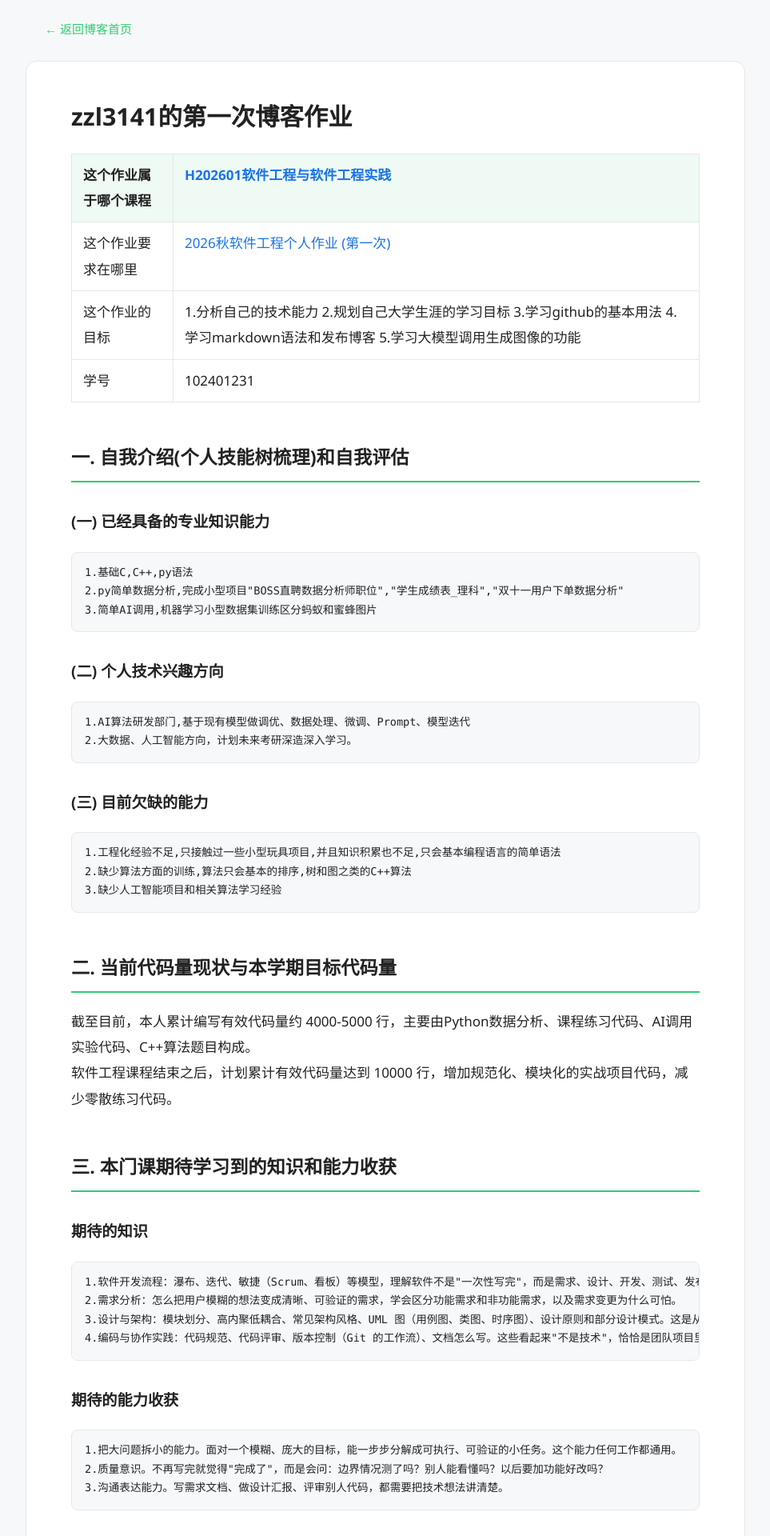
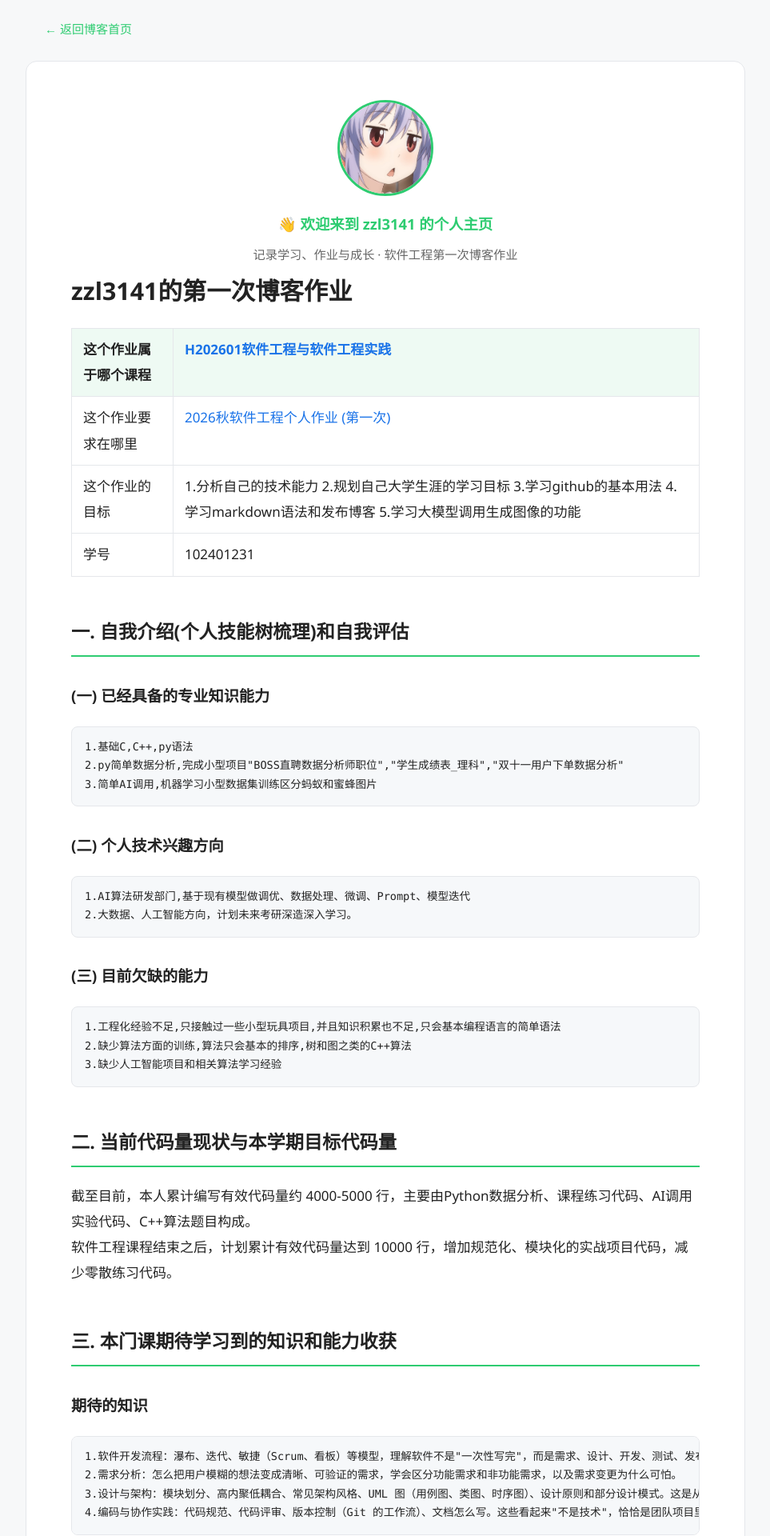
Before and after one commit to zzl3141/zzl3141.github.io, a Jekyll site: the page first-homework.html, which Jekyll copies as it is, in a window 1280 px wide. Shown: the top 1920 px of the page at 80% size, without its empty margins (158-1121 px from the left). Built offline with Jekyll 4.4.1, drawn with Linux system fonts in a browser that asks for light colours; some of the changed text lies outside the part shown.

Commit message:
add welcome details to homework page

```diff
--- a/first-homework.html
+++ b/first-homework.html
@@ -12,6 +12,15 @@ body { margin:0; background:var(--bg); color:var(--text);
   line-height:1.9; font-size:17px; }
 .topbar { max-width:900px; margin:0 auto; padding:20px 24px 0; }
 .topbar a { color:var(--accent); text-decoration:none; font-size:15px; }
+img.avatar { width:120px; height:120px; border-radius:50%; object-fit:cover;
+  display:block; margin:0 auto 18px; border:3px solid var(--accent); }
+.welcome { text-align:center; color:var(--accent); font-size:1.15rem;
+  font-weight:600; margin:0 0 6px; }
+.page-sub { text-align:center; color:var(--muted); font-size:0.95rem;
+  margin:0 0 10px; }
+.page-foot { text-align:center; color:var(--muted); font-size:0.85rem;
+  padding:20px 16px 40px; }
+.page-foot a { color:var(--accent); }
 article { max-width:900px; margin:24px auto 80px; background:#fff;
   border:1px solid var(--border); border-radius:14px; padding:48px 56px; }
 h1 { font-size:1.9rem; margin:0 0 8px; line-height:1.4; }
@@ -46,6 +55,9 @@ hr { border:none; border-top:1px solid var(--border); margin:2em 0; }
 <body>
 <div class="topbar"><a href="/">← 返回博客首页</a></div>
 <article>
+<img class="avatar" src="/images/zzl3141.jpg" alt="zzl3141的头像">
+<p class="welcome">👋 欢迎来到 zzl3141 的个人主页</p>
+<p class="page-sub">记录学习、作业与成长 · 软件工程第一次博客作业</p>
 <h1>zzl3141的第一次博客作业</h1>
 <table>
 <thead>
@@ -216,5 +228,6 @@ hr { border:none; border-top:1px solid var(--border); margin:2em 0; }
 <h1>github个人主页搭建</h1>
 <p>选择方案二,利用 Jekyll Theme和github pages,搭建个人博客</p>
 </article>
+<div class="page-foot">© 2026 zzl3141 · 用心制作于 GitHub Pages · <a href="/">返回首页</a></div>
 </body>
 </html>
```
